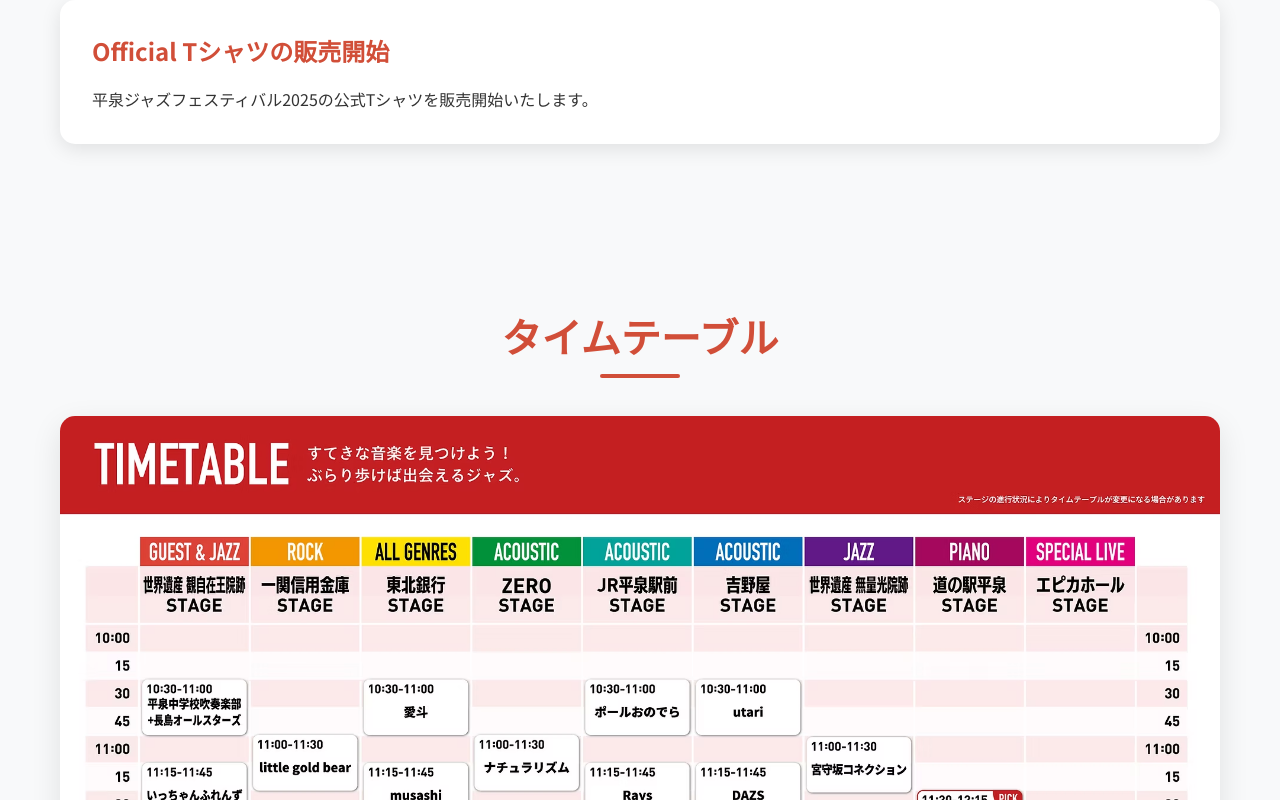
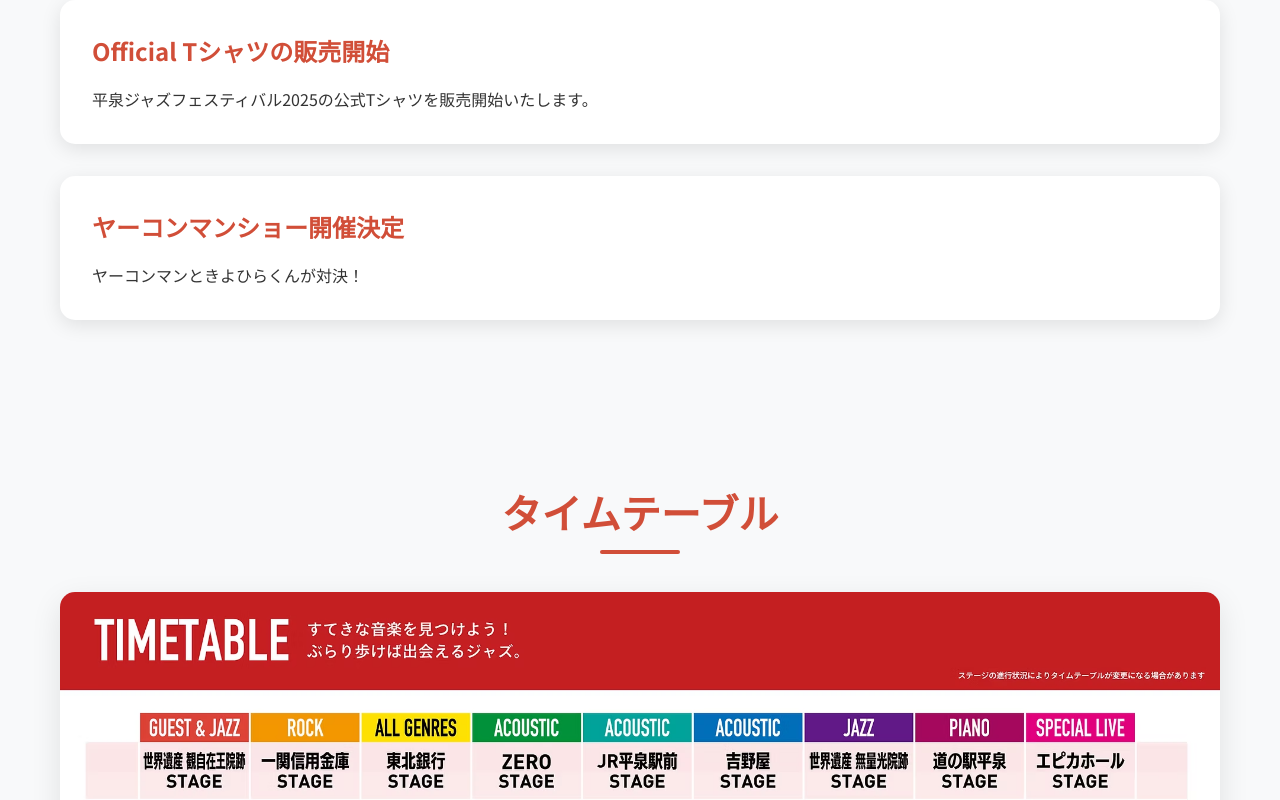
Before and after one commit to shisaku439/jazz_lp, a plain HTML site: page index.html in a window 1280 px wide. Shown: the part 2520-3320 px from the top of the page. Drawn offline with Linux system fonts and the light colour scheme.

Commit message:
ニュース追加

```diff
--- a/css/styles.css
+++ b/css/styles.css
@@ -313,6 +313,11 @@ body {
     padding: 2rem;
     border-radius: 15px;
     box-shadow: 0 5px 20px rgba(0, 0, 0, 0.1);
+    margin-bottom: 2rem;
+}
+
+.news-item:last-child {
+    margin-bottom: 0;
 }
 
 .news-item h3 {
--- a/index.html
+++ b/index.html
@@ -138,6 +138,10 @@
                 <h3>Official Tシャツの販売開始</h3>
                 <p>平泉ジャズフェスティバル2025の公式Tシャツを販売開始いたします。</p>
             </div>
+            <div class="news-item">
+                <h3>ヤーコンマンショー開催決定</h3>
+                <p>ヤーコンマンときよひらくんが対決！</p>
+            </div>
         </div>
     </section>
 
```
